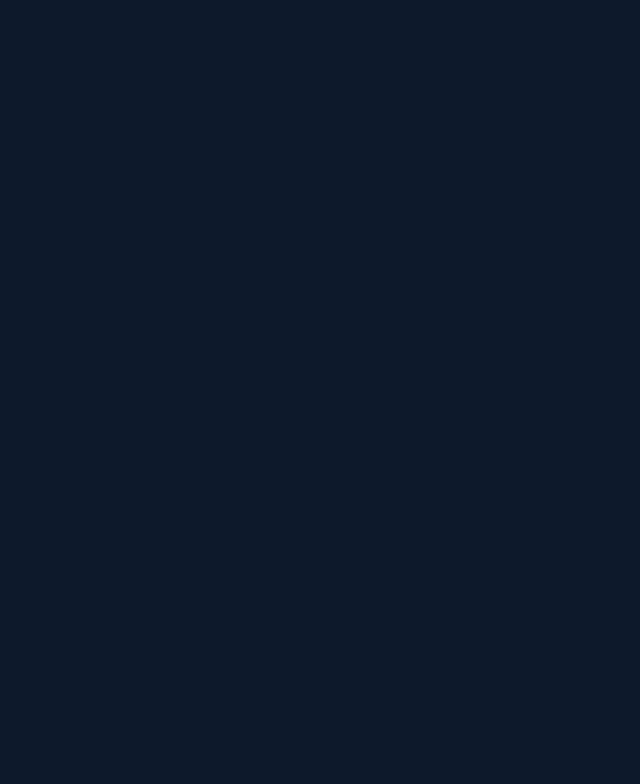
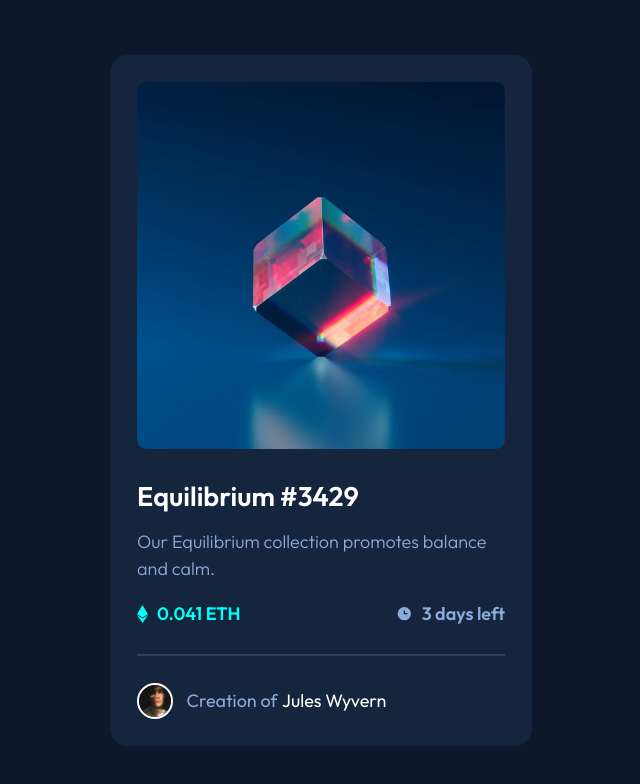
Before and after one commit to ZeyadMohamed1805/nft-preview-card, a plain HTML site: page src/pages/index.html in a window 1280 px wide. Shown: the whole page, without its empty margins (319-959 px from the left). Drawn offline with Linux system fonts and the light colour scheme.

Commit message:
Completed the NFT card component

```diff
--- a/src/pages/index.html
+++ b/src/pages/index.html
@@ -29,6 +29,77 @@
   <!-- Body Section -->
   <body>
 
-  </body>
+    <!-- NFT -->
+    <main>
+
+        <!-- NFT Card -->
+        <article>
+
+            <!-- NFT Image -->
+            <picture>
+                <img src="../../assets/images/image-equilibrium.jpg" alt="Equilibrium image">
+            </picture>
+
+            <!-- NFT Details -->
+            <section>
+
+                <!-- NFT Title -->
+                <h3>
+                    Equilibrium #3429
+                </h3>
+
+                <!-- NFT Description -->
+                <p>
+                    Our Equilibrium collection promotes balance and calm.
+                </p>
+
+                <!-- NFT Information -->
+                 <ul>
+
+                  <!-- NFT Decimal -->
+                  <li>
+
+                    <img src="/assets/images/icon-ethereum.svg" alt="Ethereum">
+
+                    <span>
+                      0.041 ETH
+                    </span>
+
+                  </li>
+
+                  <!-- NFT Due Date -->
+                  <li>
+
+                    <img src="/assets/images/icon-clock.svg" alt="Clock">
+
+                    <span>
+                      3 days left
+                    </span>
+
+                  </li>
+
+                 </ul>
+
+            </section>
+
+            <!-- Horizontal Rule -->
+             <hr>
+
+            <!-- NFT Author -->
+            <address>
+
+                <!-- NFT Author Avatar -->
+                <img src="../../assets/images/image-avatar.png" alt="Jules Wyvern">
+
+                <!-- NFT Author Name -->
+                Creation of <span>Jules Wyvern</span>
+
+            </address>
+
+        </article>
+
+    </main>
+
+</body>
 
 </html>
--- a/src/styles/base/fonts.css
+++ b/src/styles/base/fonts.css
@@ -2,8 +2,8 @@
 
 /* Outfit Variable Font */
 @font-face {
-	font-family: var(--font-family-outfit);
-	src: url("../../../assets/fonts/outfit/Outfit-VariableFont_weight.ttf") format("truetype");
+	font-family: "Outfit";
+	src: url("/assets/fonts/outfit/Outfit-VariableFont_weight.ttf") format("truetype");
 	font-weight: 300, 400, 600;
 	font-style: normal;
 }
--- /dev/null
+++ b/src/styles/components/nft-card.css
@@ -0,0 +1,98 @@
+/** Blog Card **/
+
+/* Article */
+article {
+	background-color: var(--accent-two-color);
+	border: none;
+	outline: none;
+	width: 100%;
+	max-width: 23.4375rem;
+	padding: 1.5rem;
+	border-radius: 1rem;
+	display: flex;
+	flex-direction: column;
+	gap: 1.5rem;
+}
+
+/* Picture */
+picture img {
+	width: 100%;
+	border-radius: 0.5rem;
+}
+
+/* Section */
+section {
+	display: flex;
+	flex-direction: column;
+	gap: 1rem;
+}
+
+/* Heading */
+h3 {
+	font-size: 1.5rem;
+	font-weight: var(--font-weight-semibold);
+    color: var(--white-color);
+}
+
+/* Paragraph */
+p {
+	color: var(--primary-color);
+    font-weight: var(--font-weight-thin);
+}
+
+/* Unordered List */
+ul {
+    list-style: none;
+    display: flex;
+    align-items: center;
+    justify-content: space-between;
+	flex-wrap: wrap;
+    gap: .5rem;
+}
+
+/* List Item */
+li {
+    display: flex;
+    align-items: center;
+    gap: .5rem;
+	flex-wrap: wrap;
+    font-weight: var(--font-weight-semibold);
+}
+
+li:first-child {
+    color: var(--secondary-color);
+}
+
+li:last-child {
+    color: var(--primary-color);
+}
+
+/* Horizontal Rule */
+hr {
+    height: .0625rem;
+    border: none;
+    background-color: var(--accent-three-color);
+}
+
+/* Address */
+address {
+	color: var(--primary-color);
+	font-style: normal;
+	display: flex;
+	align-items: center;
+	flex-wrap: wrap;
+}
+
+/* Avatar Image */
+address img {
+	max-width: 2rem;
+	margin-right: 0.75rem;
+    border: solid .125rem var(--white-color);
+    border-radius: 3.125rem;
+}
+
+/* Author Name */
+address span {
+    color: var(--white-color);
+    margin-left: 0.25rem;
+}
--- a/src/styles/index.css
+++ b/src/styles/index.css
@@ -4,3 +4,6 @@
 @import url("base/variables.css");
 @import url("base/fonts.css");
 @import url("base/reset.css");
+
+/* Component Imports */
+@import url("components/nft-card.css");
```
